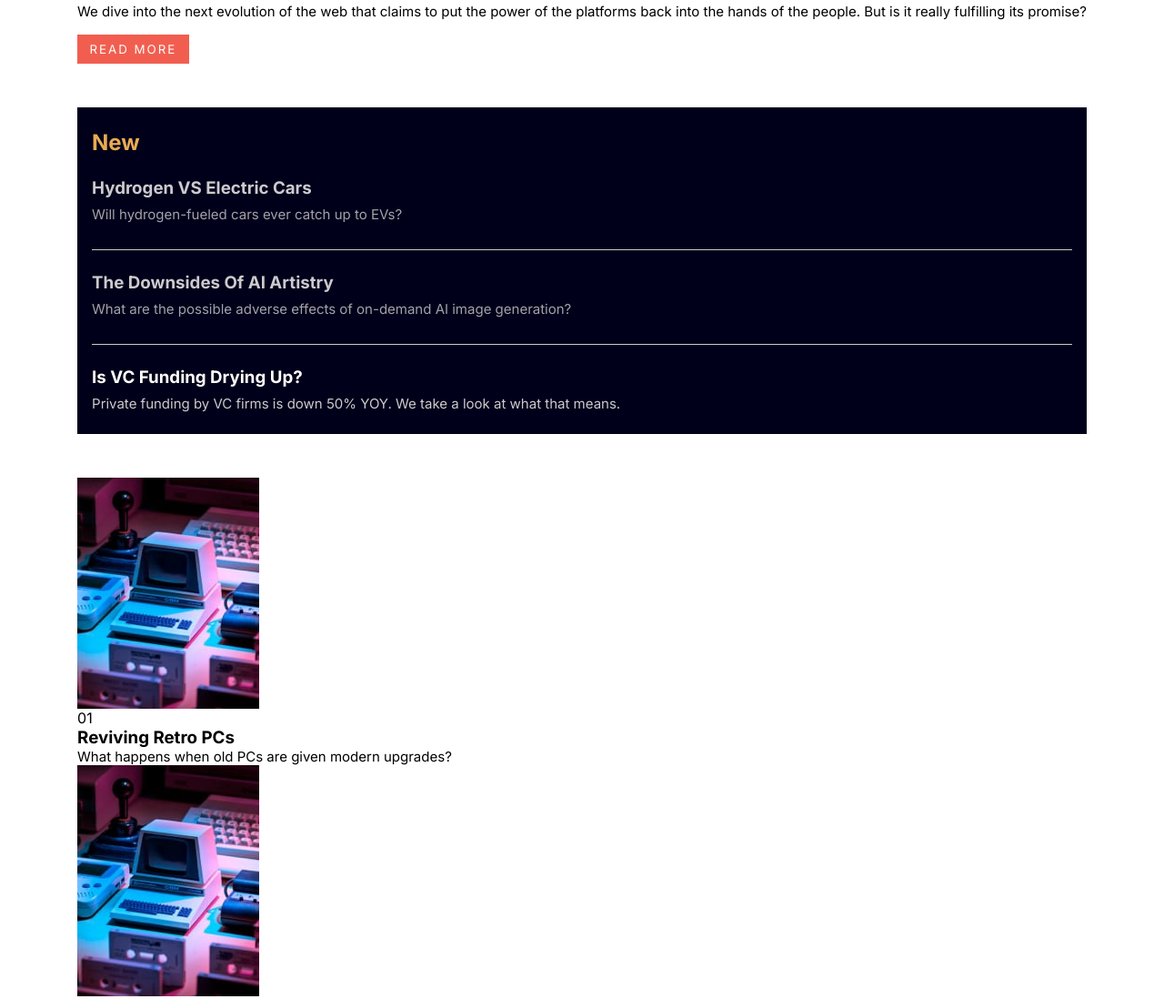
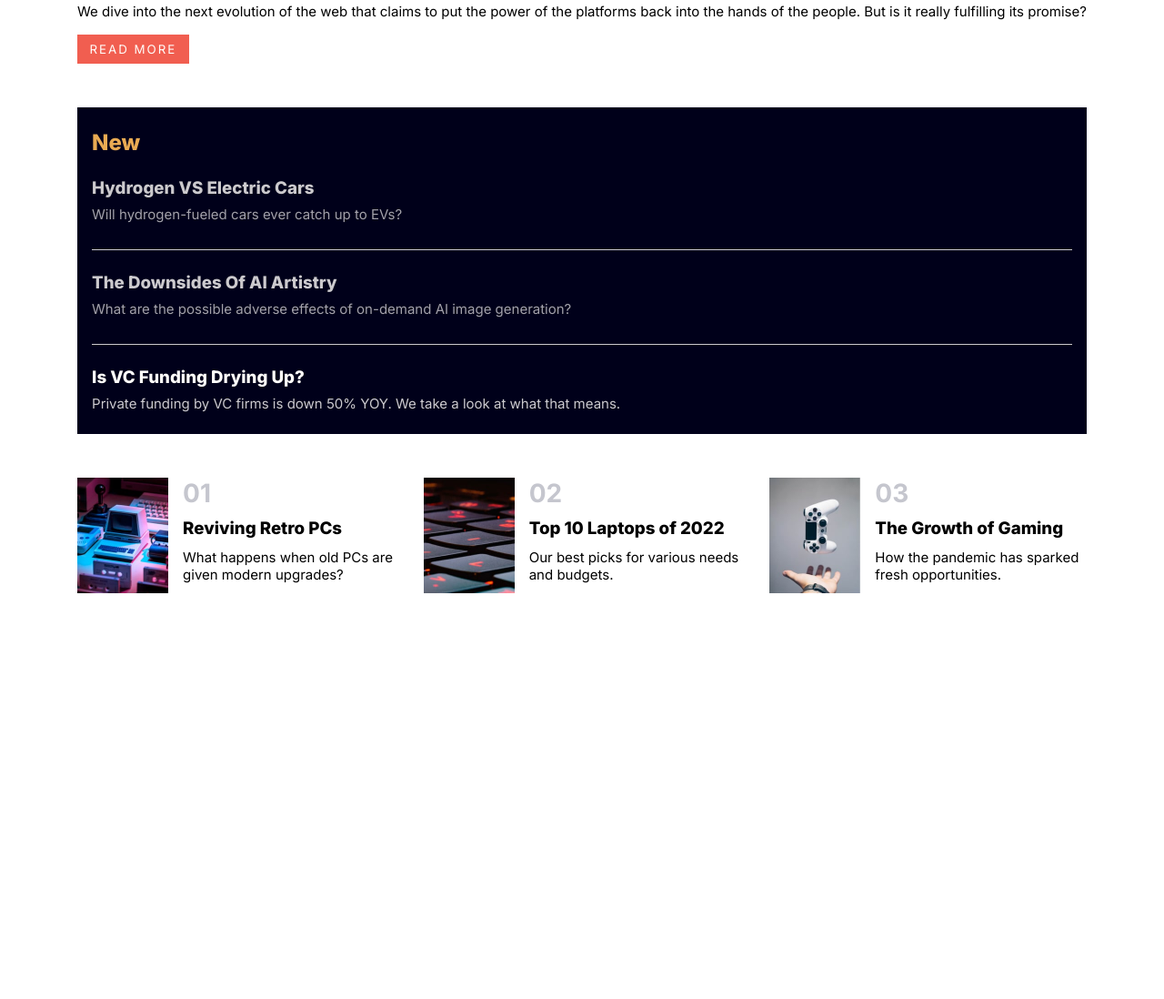
Before and after one commit to vivekbhatt07/news-homepage, a plain HTML site: page index.html in a window 1280 px wide. Shown: the part 747-1845 px from the top of the page at 91% size. After the commit the page ends 1463 px from the top, so only its background shows below. Drawn offline with Linux system fonts and the light colour scheme.

Commit message:
news section styled

```diff
--- a/css/styles.css
+++ b/css/styles.css
@@ -19,6 +19,13 @@ body {
   font-family: var(--primary-font);
   font-weight: var(--regular-weight);
   display: flex;
+}
+
+h1,
+h2,
+h3,
+h4 {
+  font-weight: var(--extra-bold-weight);
 }
 
 h1 {
@@ -115,3 +122,43 @@ button {
   color: hsl(36, 100%, 99%);
   opacity: 0.8;
 }
+
+.article-section {
+  display: grid;
+  grid-template-columns: repeat(auto-fit, minmax(200px, 1fr));
+  gap: 2em;
+  padding-bottom: 4em;
+}
+
+.article {
+  display: grid;
+  grid-column-gap: 1em;
+  grid-template-columns: minmax(100px, 20%) 1fr;
+  grid-template-rows: minmax(0, min-content) minmax(0, min-content) minmax(
+      0,
+      min-content
+    );
+  grid-template-areas:
+    "img num"
+    "img head"
+    "img description";
+}
+
+.article-img {
+  grid-area: img;
+}
+
+.article-number {
+  grid-area: num;
+  font-size: 28px;
+  font-weight: var(--bold-weight);
+  color: hsl(233, 8%, 79%);
+}
+
+.article-head {
+  grid-area: head;
+}
+
+.article-description {
+  grid-area: description;
+}
--- a/index.html
+++ b/index.html
@@ -87,7 +87,7 @@
           <article class="article">
             <img
               class="article-img"
-              src="./assets/images/image-retro-pcs.jpg"
+              src="./assets/images/image-top-laptops.jpg"
               alt="keys"
             />
             <span class="article-number">02</span>
@@ -99,7 +99,7 @@
           <article class="article">
             <img
               class="article-img"
-              src="./assets/images/image-retro-pcs.jpg"
+              src="./assets/images/image-gaming-growth.jpg"
               alt="game controller"
             />
             <span class="article-number">03</span>
```
